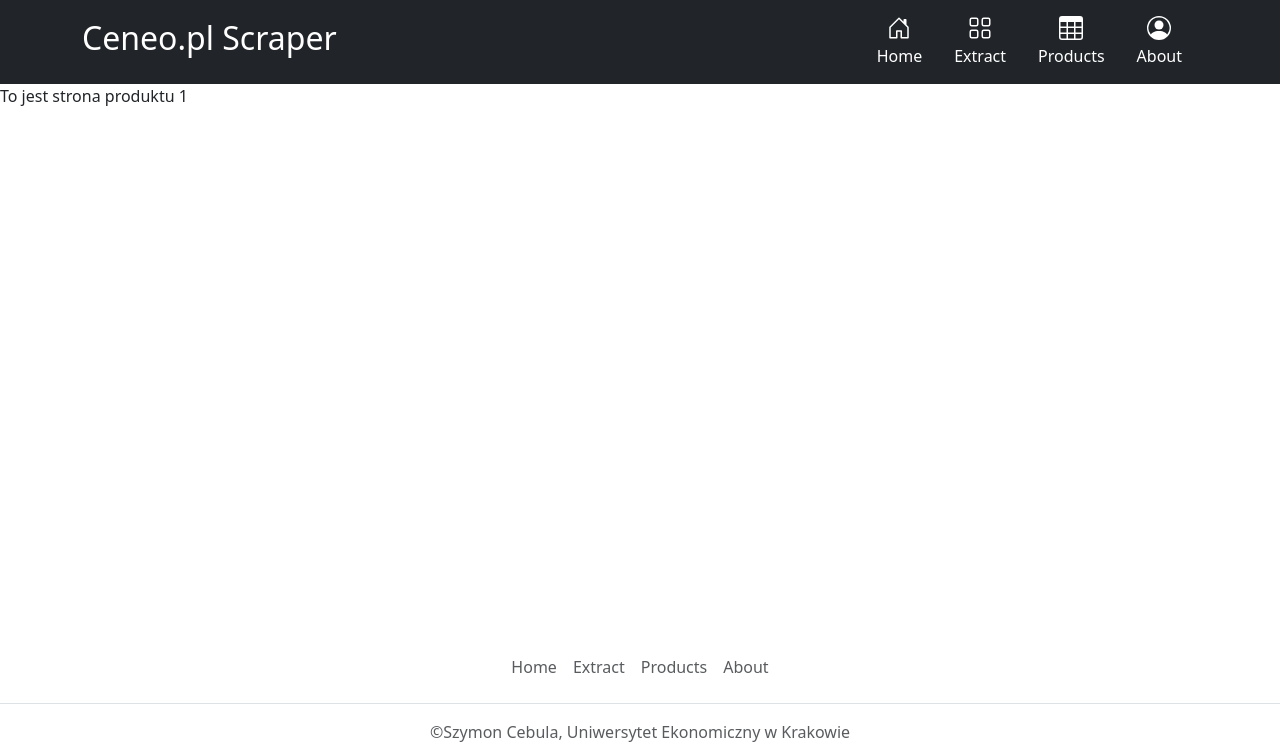
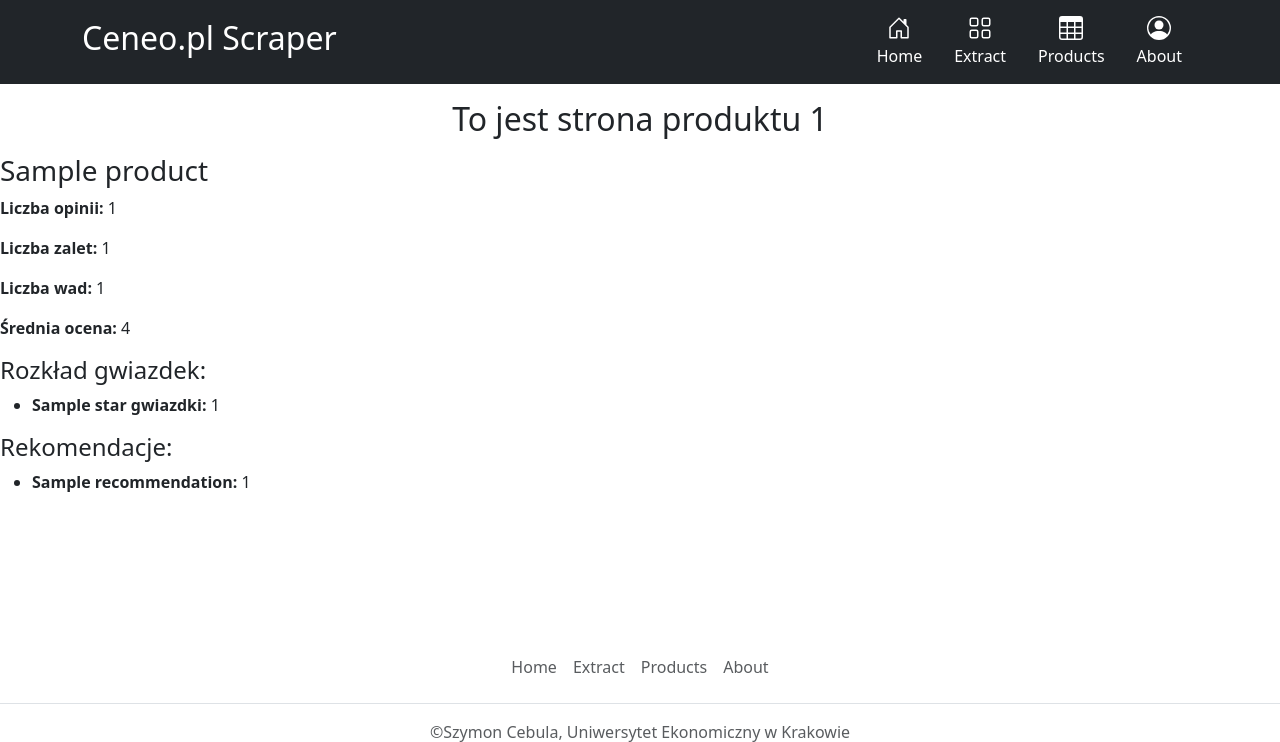
Before and after one commit to szym47/CeneoWebScraperSC, a Flask app: template app/templates/product.html in a window 1280 px wide. Shown: the top 742 px of the page. Run offline with Flask 3, Linux system fonts and the light colour scheme; the template is opened without the code that fills it: most values are stand-ins (such as "Sample title", 1, 10 or a date in 2020); some libraries are stand-ins or nearby versions.

Commit message:
"2024-06-03SC"

```diff
--- a/app/routes.py
+++ b/app/routes.py
@@ -13,7 +13,6 @@ import io
 def index():
     return render_template("index.html")
 
-@app.route('/extract', methods = ['POST', 'GET'])
 @app.route('/extract', methods = ['POST', 'GET'])
 def extract():
     if request.method == "POST":
@@ -81,6 +80,20 @@ def about():
 
 @app.route('/product/<product_id>')
 def product(product_id):
+    product_file_path = os.path.join('app/products', f'{product_id}.json')
+    product_data = None
+    try:
+        with open(product_file_path, 'r', encoding='utf-8') as file:
+            product_data = json.load(file)
+    except FileNotFoundError:
+        f"Product with ID {product_id} not found"
+    except json.JSONDecodeError:
+        f"Error decoding JSON for product with ID {product_id}"
+    if product_data is None:
+        f"Unexpected error for product with ID {product_id}"
+
+    return render_template("product.html", product=product_data,product_id=product_id)
+
     return render_template("product.html", product_id=product_id)
 
 @app.route('/product/download_json/<product_id>')
--- a/app/templates/extract.html
+++ b/app/templates/extract.html
@@ -4,7 +4,7 @@
 
     {% if error is defined %}
     <div class="alert alert-danger alert-dismissible fade show" role="alert">
-        <strong> <i class="bi bi-exclamation-diamond-fill"></i>Uawga!</strong>{{error}}
+        <strong> <i class="bi bi-exclamation-diamond-fill"></i>Uwaga!</strong>{{error}}
         <button type="button" class="btn-close" data-bs-dismiss="alert" aria-label="Close"></button>
     </div>
     {% endif %}
--- a/app/templates/product.html
+++ b/app/templates/product.html
@@ -1,5 +1,34 @@
 {%  extends 'base.html' %}
 
 {% block content %}
-    <p>To jest strona produktu {{product_id}}</p>
+    <h2 class="text-center mt-3 mb-3">To jest strona produktu {{product_id}}</h2>
+    <div>
+        <h3>{{product.product_name}}</h3>
+        <p><strong>Liczba opinii:</strong> {{product.opinions_count}}</p>
+        <p><strong>Liczba zalet:</strong> {{product.pros_count}}</p>
+        <p><strong>Liczba wad:</strong> {{product.cons_count}}</p>
+        <p><strong>Średnia ocena:</strong> {{product.average_stars}}</p>
+
+        <h4>Rozkład gwiazdek:</h4>
+        <ul>
+            {%for star, count in product.stars_distribution.items()%}
+                <li><strong>{{star}} gwiazdki: </strong>{{count}}</li>
+            {%endfor%}
+        </ul>
+
+        <h4>Rekomendacje:</h4>
+        <ul>
+            {% for recommendation, count in product.recommendations_distribution.items() %}
+                <li><strong> {{recommendation}}: </strong>{{count}}</li>
+            {% endfor %}
+        </ul>
+    </div>
+
+
+    {% if error is defined %}
+    <div class="alert alert-danger alert-dismissible fade show" role="alert">
+        <strong> <i class="bi bi-exclamation-diamond-fill"></i>Uawga!</strong>{{error}}
+        <button type="button" class="btn-close" data-bs-dismiss="alert" aria-label="Close"></button>
+    </div>
+    {% endif %}
 {% endblock %}
```
Also changed, not shown: app/templates/products.html (+17 -1 lines).
